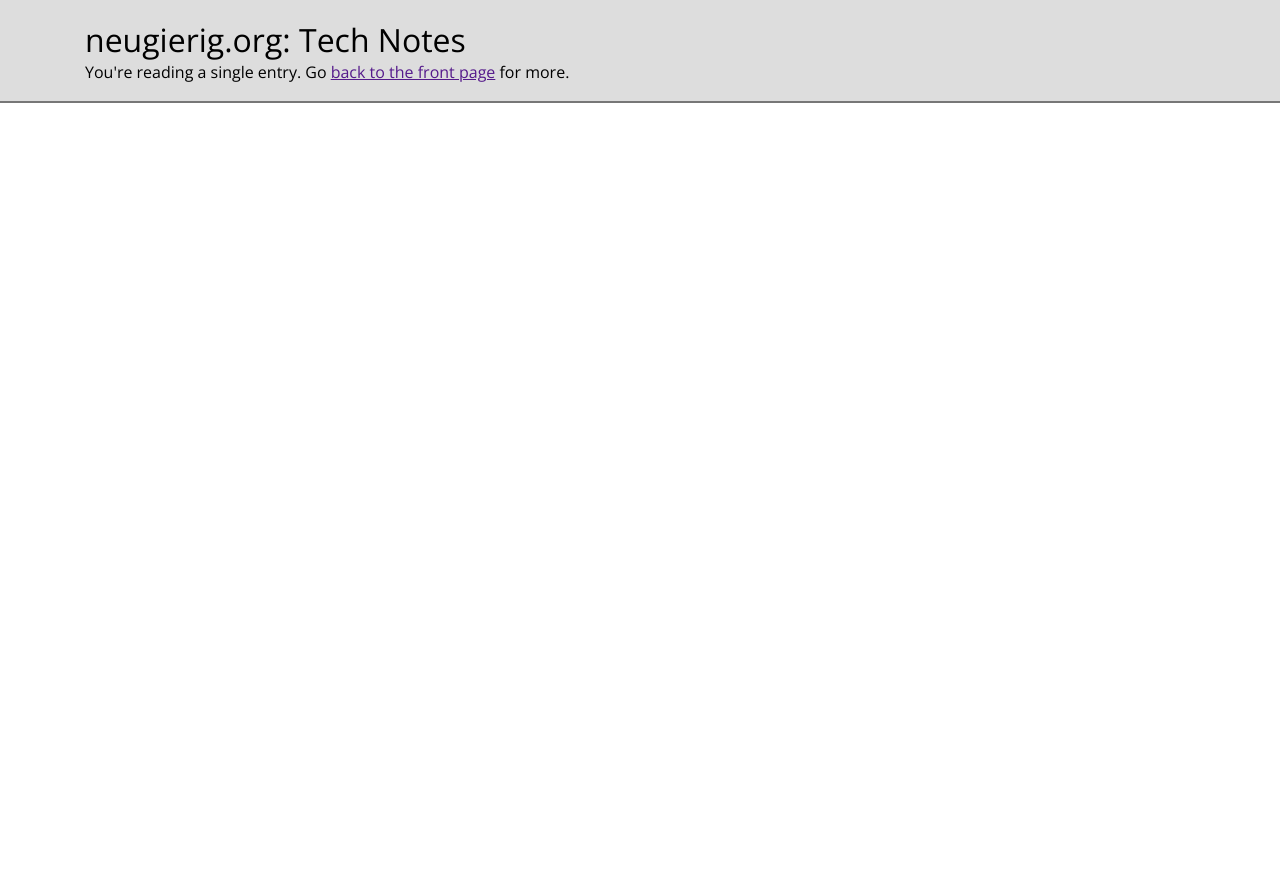
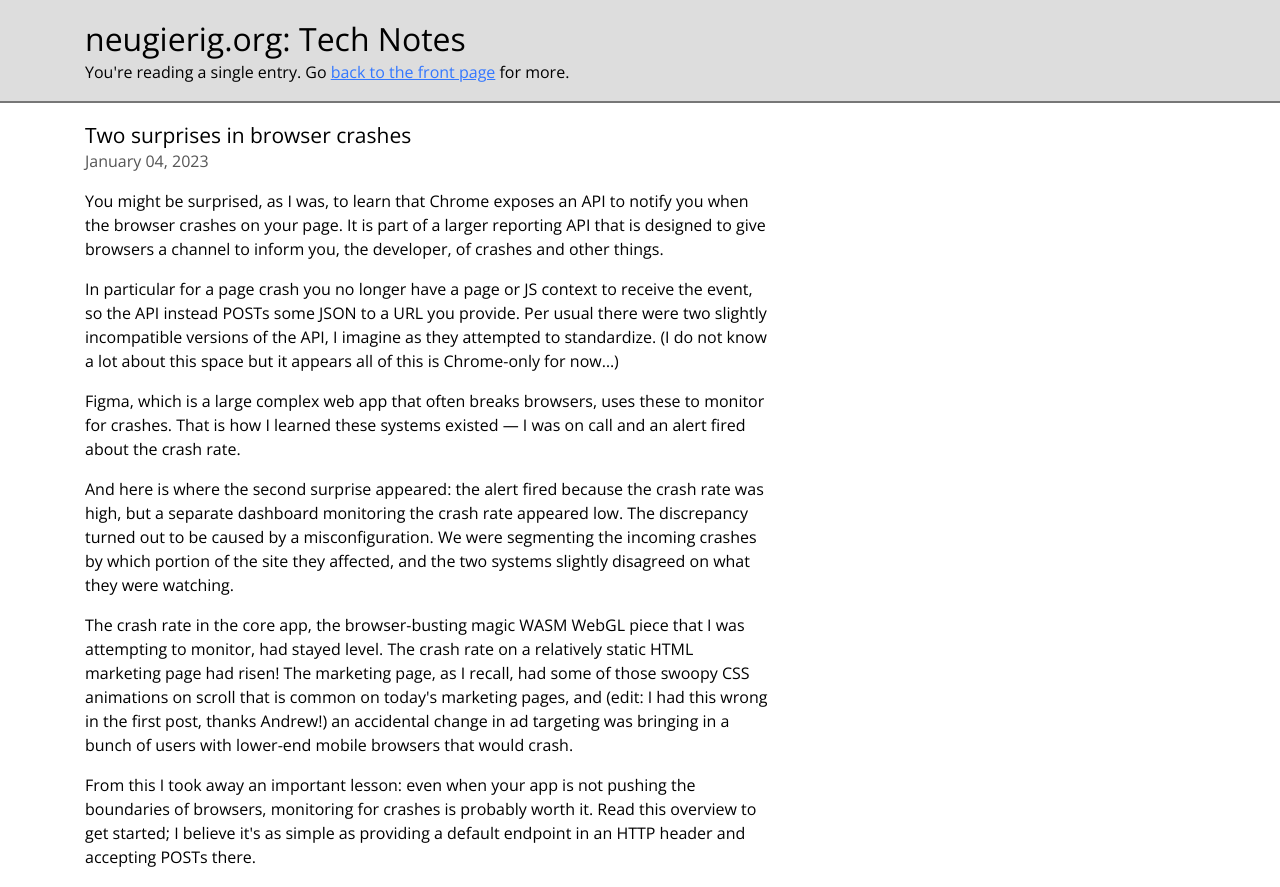
Before and after one commit to lovretomic/Internship-8-Web-Intro, a plain HTML site: page index.html in a window 1280 px wide. Before the commit the page ends 800 px from the top, so only its background shows below. Drawn offline with nearby package versions, Linux system fonts and the light colour scheme.

Commit message:
Added main content

```diff
--- a/index.html
+++ b/index.html
@@ -10,13 +10,62 @@
   <body>
     <header>
       <h1>
-        <a href="" class="hiddenlink">neugierig.org</a>:
-        <a href="" class="hiddenlink">Tech Notes</a>
+        <a href="" class="hidden-link">neugierig.org</a>:
+        <a href="" class="hidden-link">Tech Notes</a>
       </h1>
-      <p>
+      <p id="subtitle">
         You're reading a single entry. Go
         <a href="">back to the front page</a> for more.
       </p>
     </header>
+    <main>
+      <h2>
+        <a href="" class="hidden-link">Two surprises in browser crashes</a>
+      </h2>
+      <p class="date">January 04, 2023</p>
+      <p>
+        You might be surprised, as I was, to learn that Chrome exposes an API to
+        notify you when the browser crashes on your page. It is part of a larger
+        reporting API that is designed to give browsers a channel to inform you,
+        the developer, of crashes and other things.
+      </p>
+      <p>
+        In particular for a page crash you no longer have a page or JS context
+        to receive the event, so the API instead POSTs some JSON to a URL you
+        provide. Per usual there were two slightly incompatible versions of the
+        API, I imagine as they attempted to standardize. (I do not know a lot
+        about this space but it appears all of this is Chrome-only for now…)
+      </p>
+      <p>
+        Figma, which is a large complex web app that often breaks browsers, uses
+        these to monitor for crashes. That is how I learned these systems
+        existed — I was on call and an alert fired about the crash rate.
+      </p>
+      <p>
+        And here is where the second surprise appeared: the alert fired because
+        the crash rate was high, but a separate dashboard monitoring the crash
+        rate appeared low. The discrepancy turned out to be caused by a
+        misconfiguration. We were segmenting the incoming crashes by which
+        portion of the site they affected, and the two systems slightly
+        disagreed on what they were watching.
+      </p>
+      <p>
+        The crash rate in the core app, the browser-busting magic WASM WebGL
+        piece that I was attempting to monitor, had stayed level. The crash rate
+        on a relatively static HTML marketing page had risen! The marketing
+        page, as I recall, had some of those swoopy CSS animations on scroll
+        that is common on today's marketing pages, and (edit: I had this wrong
+        in the first post, thanks Andrew!) an accidental change in ad targeting
+        was bringing in a bunch of users with lower-end mobile browsers that
+        would crash.
+      </p>
+      <p>
+        From this I took away an important lesson: even when your app is not
+        pushing the boundaries of browsers, monitoring for crashes is probably
+        worth it. Read this overview to get started; I believe it's as simple as
+        providing a default endpoint in an HTTP header and accepting POSTs
+        there.
+      </p>
+    </main>
   </body>
 </html>
--- a/style.css
+++ b/style.css
@@ -17,20 +17,45 @@ header {
     padding-left: 85px;
 }
 
-h1, p {
+#subtitle, .date {
     margin: 0;
 }
 
-header h1 {
+h1, h2 {
+    margin: 0;
     font-weight: 100;
 }
 
-header h1 .hiddenlink {
+a {
+    color: #37f;
+}
+
+h2 {
+    font-size: 21px;
+}
+
+header h1 .hidden-link,
+main h2 .hidden-link {
     color: black;
     text-decoration: none;
     transition: 0.1s;
 }
 
-header h1 .hiddenlink:hover {
-    color: blue;
+header h1 .hidden-link:hover,
+main h2 .hidden-link:hover {
+    color: #37f;
 }
+
+main {
+    box-sizing: border-box;
+    margin: 18px 85px;
+    width: 685px;
+}
+
+.date {
+    color: #555;
+}
+
+p {
+    line-height: 24px;
+}
```
